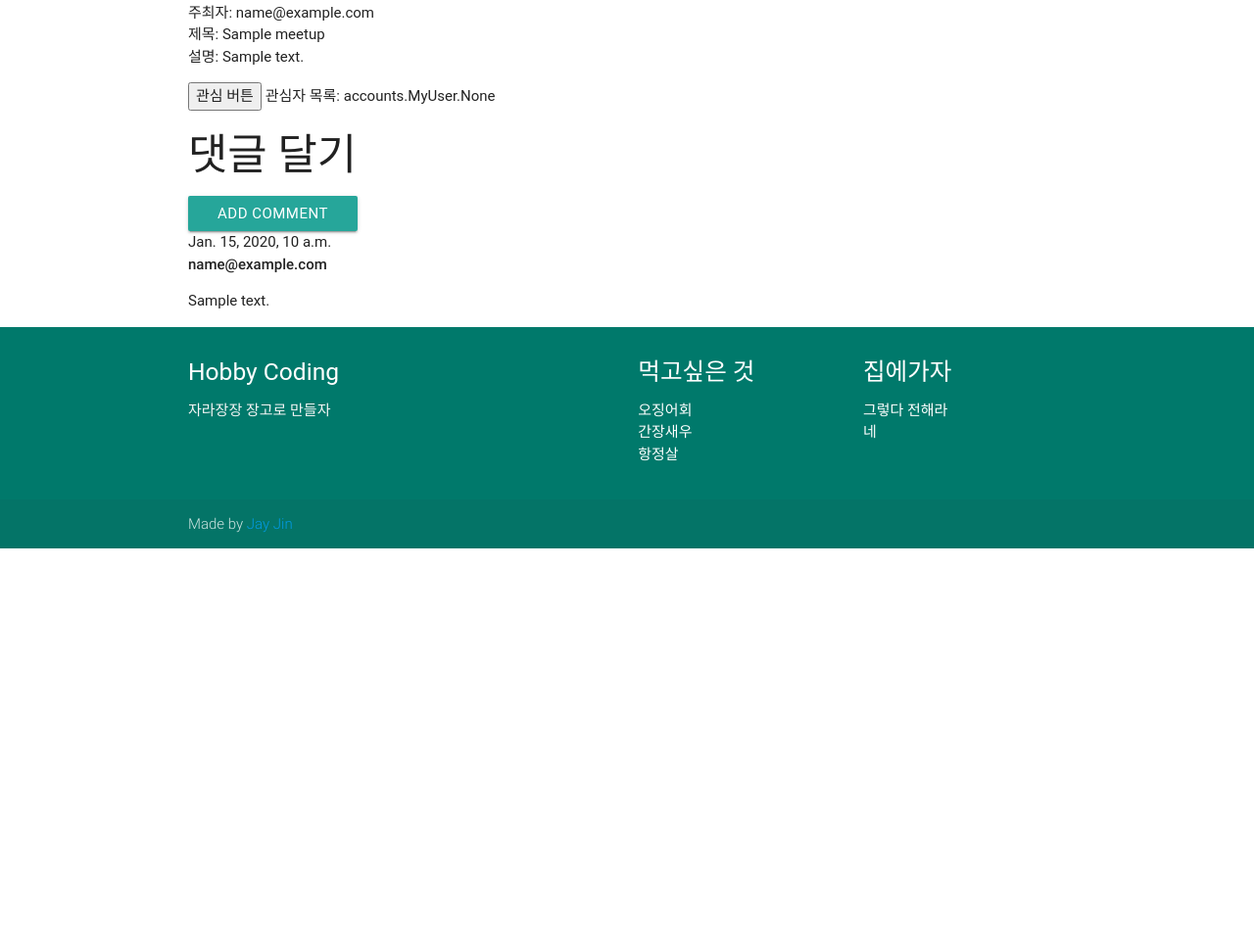
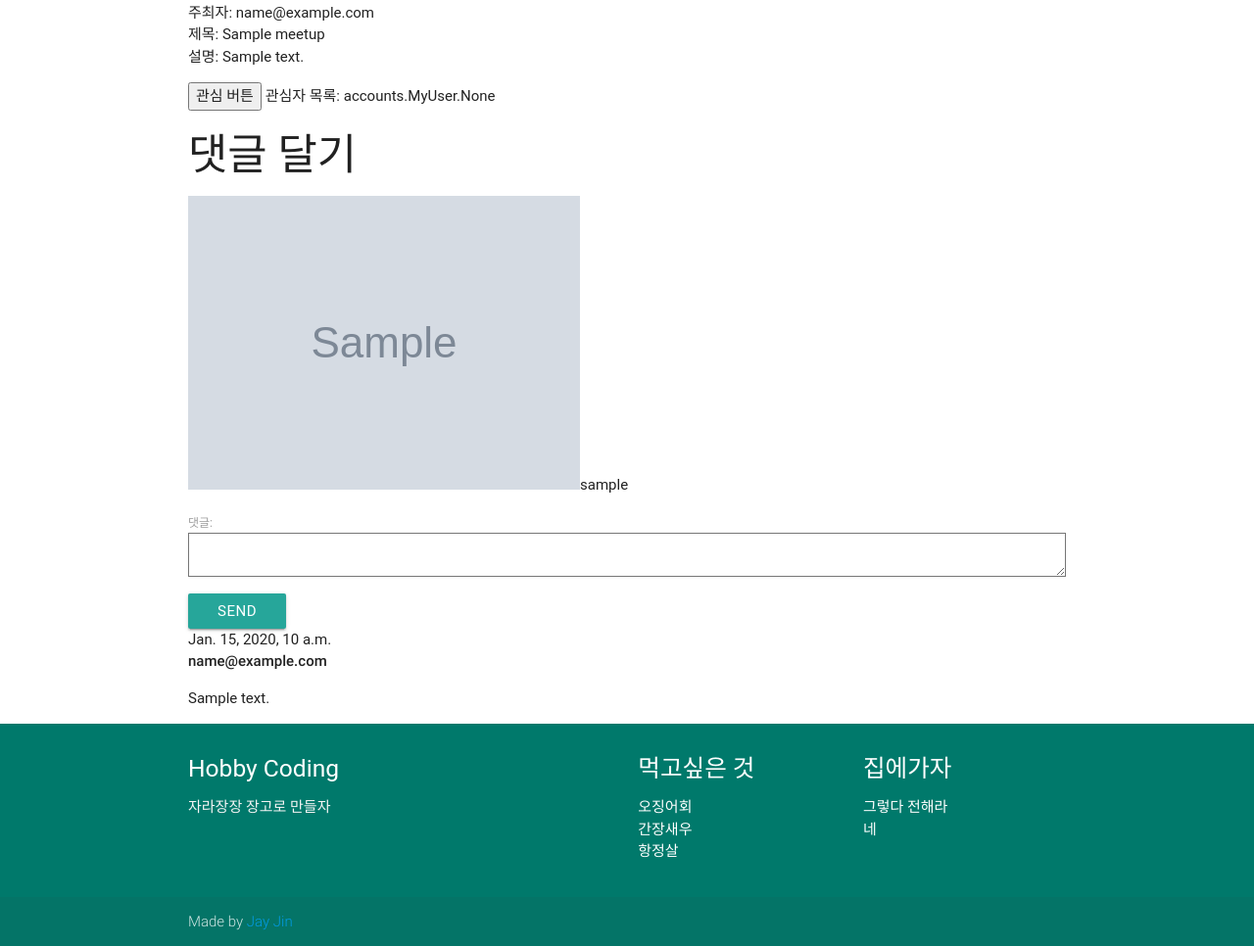
Before and after one commit to milooy/hobbycoding, a Django app: page /meetup/1/ in a window 1280 px wide. Shown: the part 384-1350 px from the top of the page at 98% size. Before the commit the page ends 944 px from the top, so only its background shows below. Run offline with Django 3.2, Linux system fonts and the light colour scheme; a user stored in the database is signed in; tables that the repository leaves empty hold one stand-in row (values such as "Sample post"); grey boxes marked "Sample" are stand-in pictures; parts of the project's set-up code (start-up, migrations or seed data) failed here and were passed over; some libraries are stand-ins or nearby versions; some web fonts are replaced.

Commit message:
디테일 화면에서 댓글 달기

```diff
--- a/meetup/templates/meetup_detail.html
+++ b/meetup/templates/meetup_detail.html
@@ -16,9 +16,13 @@
     <div class="comments-container">
         <div class="add-comments">
             <h3>댓글 달기</h3>
-
+            <img src="{{ user.avatar.url }}"/>{{ user.nickname }}
+            <form method="POST" class="post-form">
+                {% csrf_token %}
+                {{ cmtForm.as_p }}
+                <button type="submit" class="save btn btn-default">Send</button>
+            </form>
         </div>
-        <a class="btn btn-default" href="{% url 'meetup_add_comments' pk=meetup.pk %}">Add comment</a>
         {% for comment in meetup.comments.all %}
             <div class="comment">
                 <div class="date">{{ comment.created_date }}</div>
--- a/meetup/urls.py
+++ b/meetup/urls.py
@@ -9,5 +9,4 @@ urlpatterns = [
     url(r'^meetup/(?P<pk>[0-9]+)/edit/$', views.meetup_edit, name='meetup_edit'),
 
     url(r'^meetup/join/(?P<pk>\d+)/$', views.meetup_join, name='meetup_join'),
-    url(r'^meetup/(?P<pk>\d+)/comment/$', views.meetup_add_comments, name='meetup_add_comments'),
 ]
--- a/meetup/views.py
+++ b/meetup/views.py
@@ -12,20 +12,18 @@ def meetup_list(request):
     return render(request, 'meetup_list.html', {'meetups':meetups})
 
 
+# TODO: comment 폼을 여기서 분리하고 싶은데..
 def meetup_detail(request, pk):
     meetup = get_object_or_404(Meetup, pk=pk)
-
     if request.method == 'GET':
         form = CommentForm()
     elif request.method == 'POST':
         form = CommentForm(request.POST)
-
         if form.is_valid():
-            new_comment = form.save(commit=False)
-            new_comment.author = request.user
-            new_comment.meetup = meetup
-            new_comment.created_date = timezone.now()
-            new_comment.save()
+            comment = form.save(commit=False)
+            comment.author = request.user
+            comment.meetup = meetup
+            comment.save()
             return redirect('meetup.views.meetup_detail', pk=pk)
 
     return render(request, 'meetup_detail.html', {'meetup': meetup, 'cmtForm': form})
@@ -37,7 +35,6 @@ def meetup_new(request):
         form = MeetupEditForm()
     elif request.method == 'POST':
         form = MeetupEditForm(request.POST, request.FILES)
-
         if form.is_valid():
             new_meetup = form.save(commit=False)
             new_meetup.author = request.user
@@ -69,18 +66,3 @@ def meetup_join(request, pk):
     Meetup.objects.filter(pk=pk).update(views=F('views')+1)
     # return HttpResponseRedirect(request.GET.get('next')))
     return ''
-
-
-def meetup_add_comments(request, pk):
-    meetup = get_object_or_404(Meetup, pk=pk)
-    if request.method == "POST":
-        form = CommentForm(request.POST)
-        if form.is_valid():
-            comment = form.save(commit=False)
-            comment.author = request.user
-            comment.meetup = meetup
-            comment.save()
-            return redirect('meetup.views.meetup_detail', pk=meetup.pk)
-    else:
-        form = CommentForm()
-    return render(request, 'meetup_add_comments.html', {'form': form})
```
Also changed, not shown: meetup/templates/meetup_add_comments.html (deleted, +0 -10 lines).
